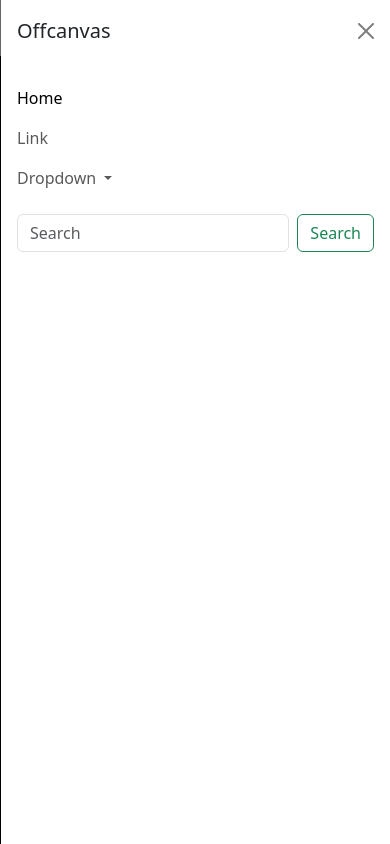
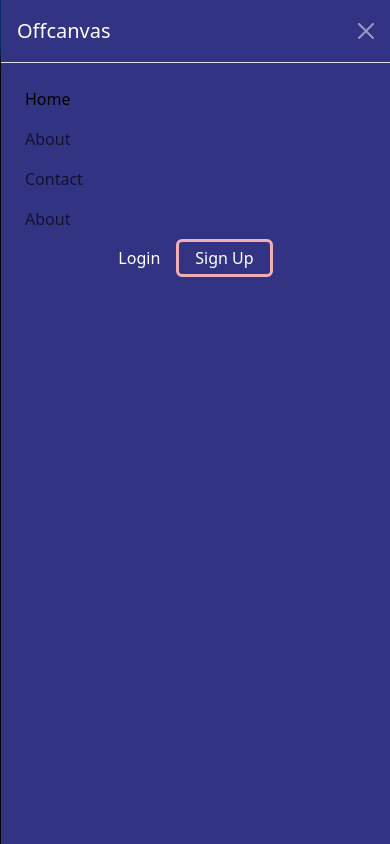
Before and after one commit to Beniah1/Project-5, a plain HTML site: page index.html in a window 390 px wide. Both pictures are taken after a click on the button "Toggle navigation". Drawn offline with nearby package versions, Linux system fonts and the light colour scheme.

Commit message:
Update CSS styles and add offcanvas sidebar

```diff
--- a/css/main.css
+++ b/css/main.css
@@ -1,3 +1,10 @@
-body{
-  background-color: black;
+body {
+  background-color: #0f0c0a;
 }
+
+@media (max-width: 991px) {
+  .sidebar {
+    background-color: hsl(240, 44%, 36%);
+    backdrop-filter: blur(10px);
+  }
+}
--- a/index.html
+++ b/index.html
@@ -15,15 +15,16 @@
     <link rel="stylesheet" href="css/main.css" />
   </head>
   <body>
-    <!-- Header Section -->
+    <!-- Header Section  -->
     <header>
       <nav>
         <!-- Navigation Bar -->
-        <nav class="navbar bg-body-tertiary fixed-top">
-          <div class="container-fluid">
+        <nav class="navbar navbar-expand-lg bg-primary fixed-top">
+          <div class="container">
+            <!-- logo -->
             <a class="navbar-brand" href="#">Offcanvas navbar</a>
             <button
-              class="navbar-toggler d-lg-none"
+              class="navbar-toggler shadow-none border-0"
               type="button"
               data-bs-toggle="offcanvas"
               data-bs-target="#offcanvasNavbar"
@@ -31,80 +32,68 @@
               aria-label="Toggle navigation"
             >
               <span class="navbar-toggler-icon"></span>
+              <!-- Toggle btn -->
             </button>
+            <!-- offcanvas sidebar-->
             <div
-              class="offcanvas offcanvas-end"
+              class="offcanvas offcanvas-end sidebar"
               tabindex="-1"
               id="offcanvasNavbar"
               aria-labelledby="offcanvasNavbarLabel"
             >
-              <div class="offcanvas-header">
+              <!-- offcanvas header-->
+              <div class="offcanvas-header text-white border-bottom">
                 <h5 class="offcanvas-title" id="offcanvasNavbarLabel">
                   Offcanvas
                 </h5>
                 <button
                   type="button"
-                  class="btn-close"
+                  class="btn-close btn-close-white shadow-none"
                   data-bs-dismiss="offcanvas"
                   aria-label="Close"
                 ></button>
               </div>
-              <!-- ===== Nav links starts ===== -->
+              <!-- offcanvas body-->
+
               <div class="offcanvas-body">
                 <ul class="navbar-nav justify-content-end flex-grow-1 pe-3">
-                  <li class="nav-item">
+                  <li class="nav-item mx-2">
                     <a class="nav-link active" aria-current="page" href="#"
                       >Home</a
                     >
                   </li>
-                  <li class="nav-item">
-                    <a class="nav-link" href="#">Link</a>
+                  <li class="nav-item mx-2">
+                    <a class="nav-link" href="#About">About</a>
                   </li>
-                  <li class="nav-item dropdown">
-                    <a
-                      class="nav-link dropdown-toggle"
-                      href="#"
-                      role="button"
-                      data-bs-toggle="dropdown"
-                      aria-expanded="false"
-                    >
-                      Dropdown
-                    </a>
-                    <ul class="dropdown-menu">
-                      <li><a class="dropdown-item" href="#">Action</a></li>
-                      <li>
-                        <a class="dropdown-item" href="#">Another action</a>
-                      </li>
-                      <li>
-                        <hr class="dropdown-divider" />
-                      </li>
-                      <li>
-                        <a class="dropdown-item" href="#">Something else here</a>
-                      </li>
-                    </ul>
+                  <li class="nav-item mx-2">
+                    <a class="nav-link" href="#Contact">Contact</a>
+                  </li>
+                  <li class="nav-item mx-2">
+                    <a class="nav-link" href="#About">About</a>
                   </li>
                 </ul>
-                <form class="d-flex mt-3" role="search">
-                  <input
-                    class="form-control me-2"
-                    type="search"
-                    placeholder="Search"
-                    aria-label="Search"
-                  />
-                  <button class="btn btn-outline-success" type="submit">
-                    Search
-                  </button>
-                </form>
+                <div
+                  class="d-flex justify-content-center align-items-center gap-3"
+                >
+                  <a href="#Login" class="text-white text-decoration-none"
+                    >Login</a
+                  >
+                  <a
+                    class="text-white text-decoration-none px-3 py-1 rounded-2 border-danger-subtle border-3"
+                    style="border: 3px solid #f94ca4"
+                    href="#"
+                    >Sign Up</a
+                  >
+                </div>
               </div>
-              <!-- ===== Nav links ends ===== -->
             </div>
           </div>
         </nav>
       </nav>
     </header>
 
-     <!-- Main Content -->
-     <main>
+    <!-- Main Content -->
+    <main>
       <section>
         <article>
           <!-- Main Article -->
```
